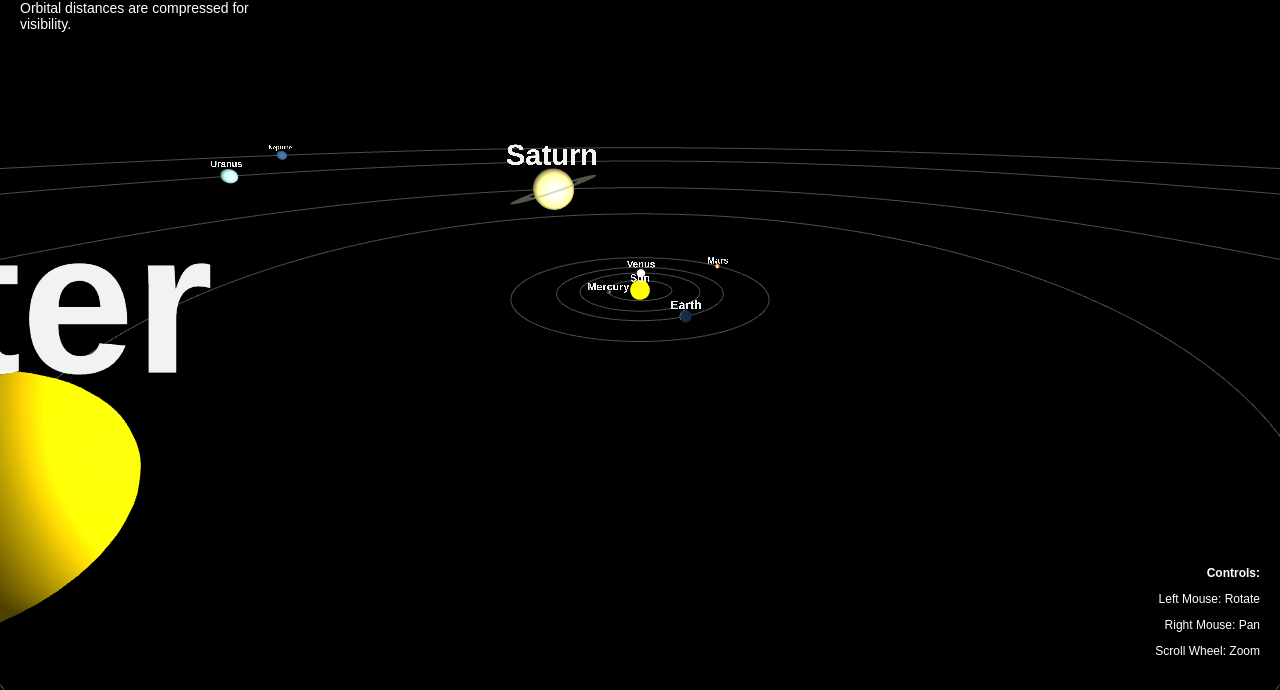
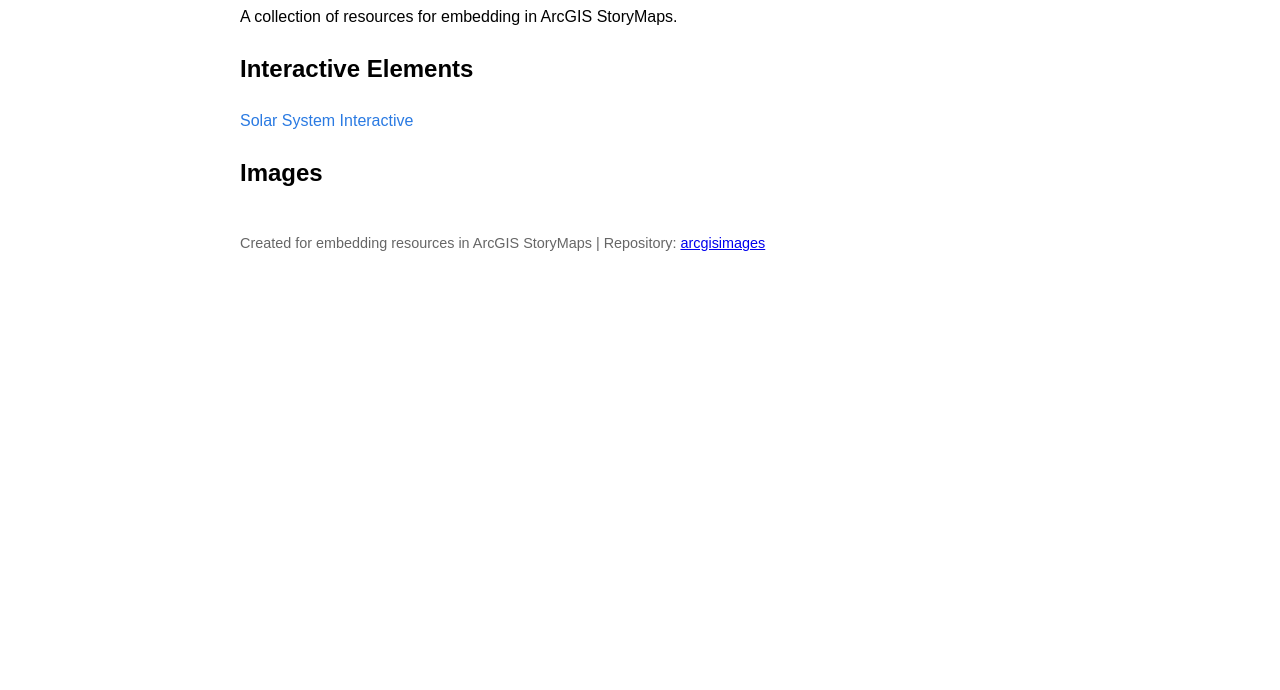
Before and after one commit to pstrootman/arcgisimages, a plain HTML site: page index.html in a window 1280 px wide. Shown: the part 110-800 px from the top of the page. Drawn offline with nearby package versions, Linux system fonts and the light colour scheme.

Commit message:
Update index.html

```diff
--- a/index.html
+++ b/index.html
@@ -3,23 +3,56 @@
 <head>
     <meta charset="UTF-8">
     <meta name="viewport" content="width=device-width, initial-scale=1.0">
-    <title>Interactive Solar System</title>
+    <title>arcgisimages - ArcGIS StoryMaps Resources</title>
+    <base href="https://yourusername.github.io/arcgisimages/">
+    <!-- Replace 'yourusername' with your actual GitHub username when you upload -->
     <style>
-        body, html {
-            margin: 0;
-            padding: 0;
-            height: 100%;
-            overflow: hidden;
+        body {
+            font-family: Arial, sans-serif;
+            line-height: 1.6;
+            max-width: 800px;
+            margin: 0 auto;
+            padding: 20px;
         }
-        iframe {
-            width: 100%;
-            height: 100%;
-            border: none;
+        h1 {
+            color: #2a7ae2;
+        }
+        .resources-list {
+            margin-top: 20px;
+        }
+        .resources-list a {
+            display: block;
+            margin-bottom: 10px;
+            color: #2a7ae2;
+            text-decoration: none;
+        }
+        .resources-list a:hover {
+            text-decoration: underline;
+        }
+        footer {
+            margin-top: 40px;
+            font-size: 0.9em;
+            color: #666;
         }
     </style>
 </head>
 <body>
-    <!-- Replace the path below with the actual path to your SolarSystem.html file -->
-    <iframe src="../SolarSystem.html" allowfullscreen></iframe>
+    <h1>arcgisimages - ArcGIS StoryMaps Resources</h1>
+    <p>A collection of resources for embedding in ArcGIS StoryMaps.</p>
+
+    <div class="resources-list">
+        <h2>Interactive Elements</h2>
+        <a href="SolarSystem.html">Solar System Interactive</a>
+        <!-- More items will appear here as you add them -->
+    </div>
+
+    <div class="resources-list">
+        <h2>Images</h2>
+        <!-- Images will appear here as you add them -->
+    </div>
+
+    <footer>
+        <p>Created for embedding resources in ArcGIS StoryMaps | Repository: <a href="https://github.com/yourusername/arcgisimages">arcgisimages</a></p>
+    </footer>
 </body>
 </html>
```
